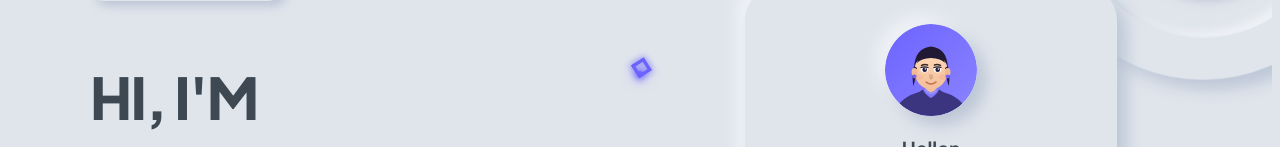
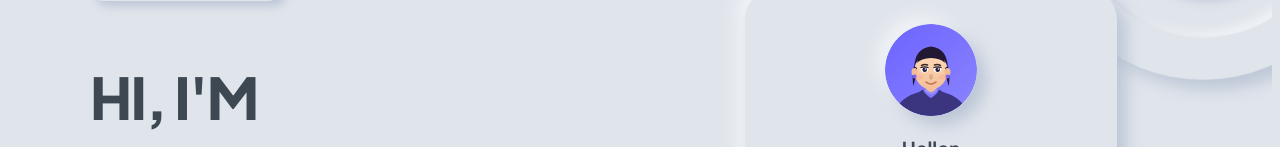
Before and after one commit to Hellen720/Hellen720.github.io, a React (Vite) app: page / in a window 1280 px wide. Shown: the part 326-473 px from the top of the page. Built offline with nearby package versions, Linux system fonts and the light colour scheme.

Commit message:
remove: TargetCursor crosshair animation
Co-authored-by: Cursor <cursoragent@cursor.com>

```diff
--- a/src/App.jsx
+++ b/src/App.jsx
@@ -1,4 +1,3 @@
-import TargetCursor from './components/crosshair.jsx';
 import Navbar from './components/Navbar';
 import Footer from './components/Footer';
 import Home from './pages/Home';
@@ -10,12 +9,6 @@ import './styles/global.css';
 const App = () => {
   return (
     <>
-      <TargetCursor
-        spinDuration={2}
-        hideDefaultCursor
-        parallaxOn
-        hoverDuration={0.2}
-      />
       <Navbar />
       <main>
         <Home />
```
Also changed, not shown: 5 other files (tests, documents, lock files or other folders).
